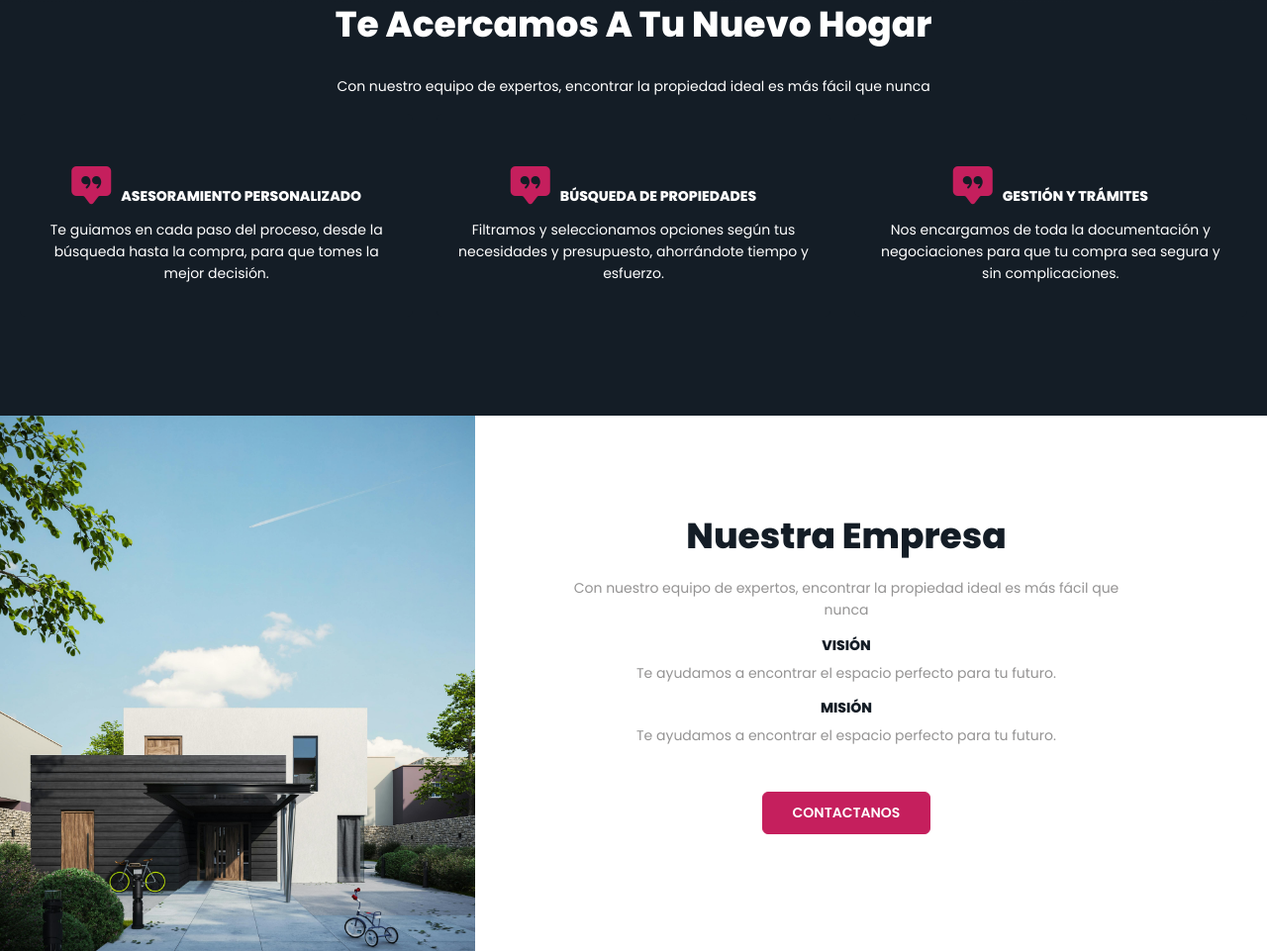
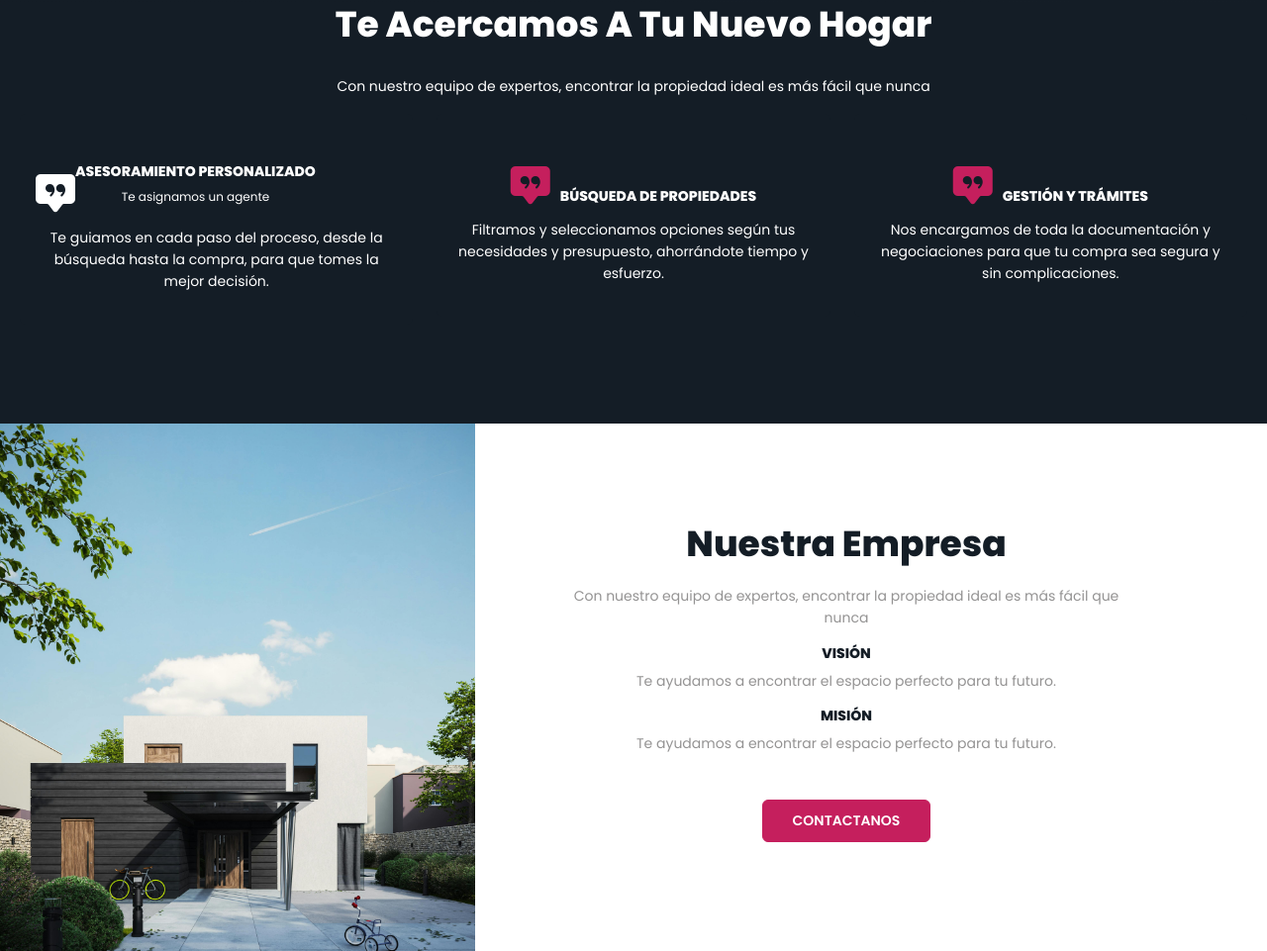
Before and after one commit to pablope87/Grupo.Nowak, a plain HTML site: page index.html in a window 1280 px wide. Shown: the part 797-1758 px from the top of the page at 99% size. Drawn offline with nearby package versions, Linux system fonts and the light colour scheme.

Commit message:
modificaciones en la empresa

```diff
--- a/css/global.css
+++ b/css/global.css
@@ -30,7 +30,7 @@ line-height: 1.6;
 /* titles */
 .title{
     font-family: var(--fuente-primaria);
-    font-size: var(--large);
+    font-size: var(--extra-large-4);
     padding-bottom: 0px;
     font-weight: 800;
     margin-bottom: 20px;
@@ -52,6 +52,10 @@ line-height: 1.6;
 }
 
 /* Subtitles */
+.subtitle-extra-small{
+    font-size: var(--extra-small);
+}
+
 .subtitle-small{
     font-family: var(--fuente-primaria);
     font-size: var(--small);
--- a/css/sections.css
+++ b/css/sections.css
@@ -22,6 +22,11 @@
     text-align: center;
     padding-top: 0%;
     margin-top: 0%;
+}
+
+.card-body-content{
+  display: flex;
+  flex-direction: row;
 }
 
 #servicios h2{
--- a/css/variables.css
+++ b/css/variables.css
@@ -11,11 +11,15 @@
 --fuente-primaria: 'Poppins', sans-serif;
 
 /* Tamaños de texto */
+--extra-small: 12px;
 --small: 14px;
---normal: 16px;
---medium: 24px;
---large: 36px;
-
+--medium: 16px;
+--large: 18px;
+--extra-large: 20px;
+--extra-large-2: 24px;
+--extra-large-3: 30px;
+--extra-large-4: 36px;
+--extra-large-5: 48px;
 
 /* ----PALETA DE COLORES---- */
 
--- a/index.html
+++ b/index.html
@@ -78,9 +78,26 @@
             <div class="card">
               <!-- <img src="./img/iconos/1.svg" class="card-img-top card-ico" alt="icono"> -->
               <div class="card-body">
-                <h5 class="title-small"><i class="bi bi-chat-square-quote-fill fs-1" style="color: var(--color-acento);"></i>ASESORAMIENTO PERSONALIZADO</h5>
-                <p class="subtitle-small">Te guiamos en cada paso del proceso, desde la búsqueda hasta la compra, para que tomes la mejor decisión.</p>
+
+                <div class="card-body-content">
+
+                  <div class="card-body-content-ico">
+                    <i class="bi bi-chat-square-quote-fill fs-1"></i>
+                  </div>
+
+                  <div class="card-body-content-title-and-sub">
+                    <h5 class="title-small">ASESORAMIENTO PERSONALIZADO</h5>
+                    <p class="subtitle-extra-small">Te asignamos un agente</p>
+                  </div>
+
+                </div>
+
+                <div class="card-body-content-text">
+                  <p class="subtitle-small">Te guiamos en cada paso del proceso, desde la búsqueda hasta la compra, para que tomes la mejor decisión.</p>
+                </div>
+
               </div>
+
             </div>
           </div>
           <div class="col">
```
